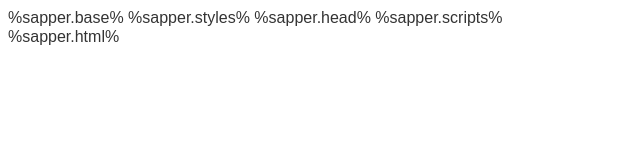
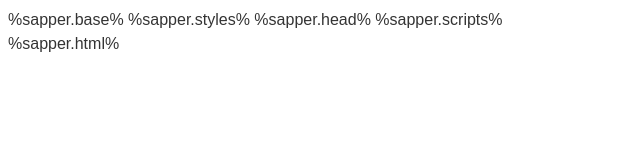
Before and after one commit to jamesb93/personal-svelte, a website: page src/template.html in a window 1280 px wide. Shown: the whole page, without its empty margins (0-640 px from the left). Drawn offline with Linux system fonts and the light colour scheme; files that its build step writes are made by us from their sources.

Commit message:
change line height

```diff
--- a/static/global.css
+++ b/static/global.css
@@ -3,7 +3,7 @@ html {
 	/* font-family: -apple-system, BlinkMacSystemFont, "Fira Sans", "Droid Sans", "Helvetica Neue", Arial, sans-serif; */
 	font-family: 'Harmattan', sans-serif;
 	font-size: 16px;
-	line-height: 1.2em;
+	line-height: 1.5em;
 	text-rendering: optimizeLegibility;
 	-webkit-font-smoothing: antialiased;
 	-moz-osx-font-smoothing: grayscale;
```
